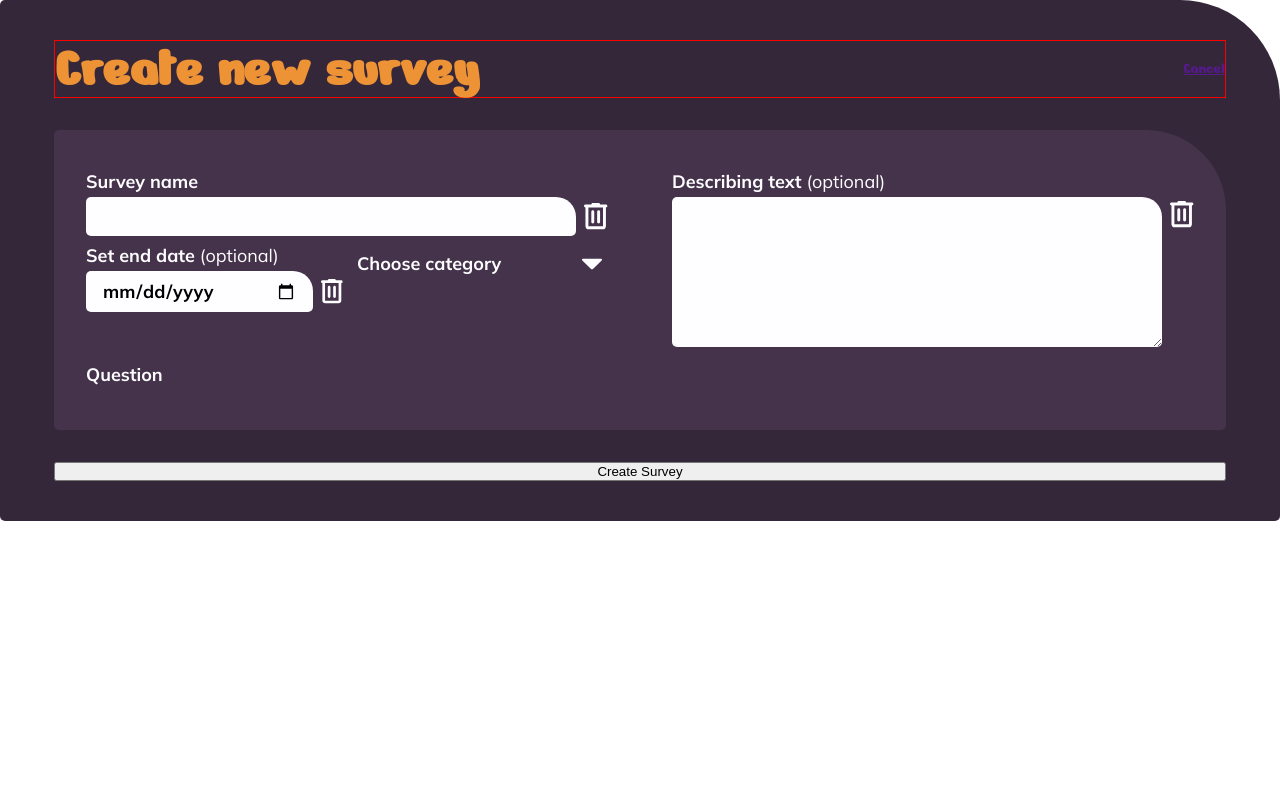
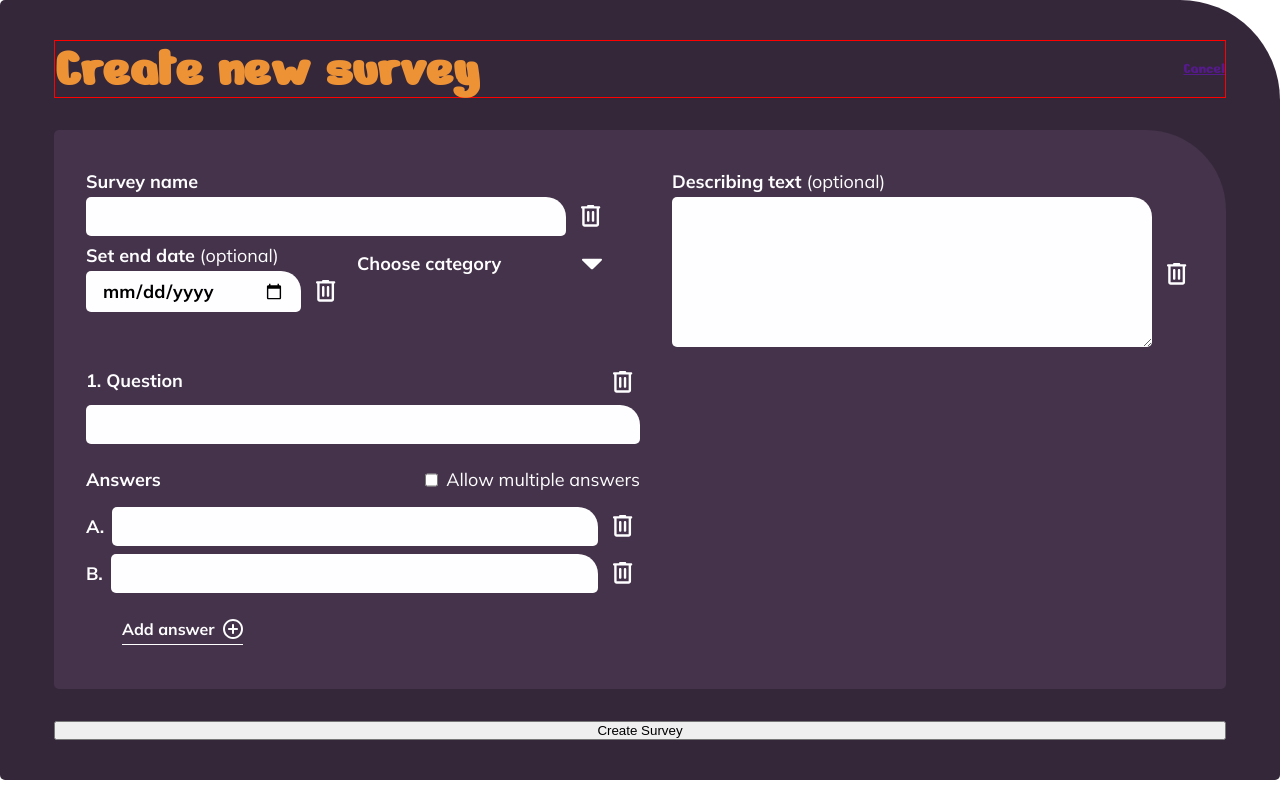
Before and after one commit to guhe78/poll_app, an Angular app: page / in a window 1280 px wide. Built offline with nearby package versions, Linux system fonts and the light colour scheme.

Commit message:
feat: style survey form add answers button icons

```diff
--- a/src/app/assets/icons/ui-svg.ts
+++ b/src/app/assets/icons/ui-svg.ts
@@ -18,4 +18,11 @@ export const uiIcons = {
 </svg>
 
   `,
+
+  plus: () => `
+    <svg viewBox="0 0 16 16" xmlns="http://www.w3.org/2000/svg">
+<path d="M7.2 8.8V11.2C7.2 11.4267 7.27667 11.6167 7.43 11.77C7.58333 11.9233 7.77333 12 8 12C8.22667 12 8.41667 11.9233 8.57 11.77C8.72333 11.6167 8.8 11.4267 8.8 11.2V8.8H11.2C11.4267 8.8 11.6167 8.72333 11.77 8.57C11.9233 8.41667 12 8.22667 12 8C12 7.77333 11.9233 7.58333 11.77 7.43C11.6167 7.27667 11.4267 7.2 11.2 7.2H8.8V4.8C8.8 4.57333 8.72333 4.38333 8.57 4.23C8.41667 4.07667 8.22667 4 8 4C7.77333 4 7.58333 4.07667 7.43 4.23C7.27667 4.38333 7.2 4.57333 7.2 4.8V7.2H4.8C4.57333 7.2 4.38333 7.27667 4.23 7.43C4.07667 7.58333 4 7.77333 4 8C4 8.22667 4.07667 8.41667 4.23 8.57C4.38333 8.72333 4.57333 8.8 4.8 8.8H7.2ZM8 16C6.89333 16 5.85333 15.79 4.88 15.37C3.90667 14.95 3.06 14.38 2.34 13.66C1.62 12.94 1.05 12.0933 0.63 11.12C0.21 10.1467 0 9.10667 0 8C0 6.89333 0.21 5.85333 0.63 4.88C1.05 3.90667 1.62 3.06 2.34 2.34C3.06 1.62 3.90667 1.05 4.88 0.63C5.85333 0.21 6.89333 0 8 0C9.10667 0 10.1467 0.21 11.12 0.63C12.0933 1.05 12.94 1.62 13.66 2.34C14.38 3.06 14.95 3.90667 15.37 4.88C15.79 5.85333 16 6.89333 16 8C16 9.10667 15.79 10.1467 15.37 11.12C14.95 12.0933 14.38 12.94 13.66 13.66C12.94 14.38 12.0933 14.95 11.12 15.37C10.1467 15.79 9.10667 16 8 16ZM8 14.4C9.78667 14.4 11.3 13.78 12.54 12.54C13.78 11.3 14.4 9.78667 14.4 8C14.4 6.21333 13.78 4.7 12.54 3.46C11.3 2.22 9.78667 1.6 8 1.6C6.21333 1.6 4.7 2.22 3.46 3.46C2.22 4.7 1.6 6.21333 1.6 8C1.6 9.78667 2.22 11.3 3.46 12.54C4.7 13.78 6.21333 14.4 8 14.4Z" fill="currentColor"/>
+</svg>
+
+  `,
 };
--- a/src/app/shared/components/survey-form/survey-form.html
+++ b/src/app/shared/components/survey-form/survey-form.html
@@ -77,15 +77,61 @@
       </div>
     </div>
   </div>
-  <div class="form-group">
-    <label>Question</label>
-    <div class="survey-form__questions" formArrayName="questions">
-      @for (question of questions.controls; track $index) {
-        <div class="survey-form__question" [formGroupName]="$index">
-          <input type="text" formControlName="question" />
-          <button type="button" (click)="remove($index)">Remove</button>
+  <div class="form-group survey-form-questions" formArrayName="questions">
+    <div class="survey-form-questions__question" [formGroupName]="0">
+      <div class="survey-form-questions__header">
+        <div class="survey-form-questions__header--label-container">
+          <label>
+            <span>{{ indexQuestions + 1 }}.</span>
+            Question
+          </label>
+          <button type="button" class="survey-form__delete-button" (click)="remove(1)">
+            <span
+              class="survey-form__delete-button--icon survey-form__delete-button--icon--textarea"
+              [innerHTML]="icons.trashcan"
+            ></span>
+          </button>
         </div>
-      }
+        <input type="text" formControlName="question" />
+      </div>
+      <div class="survey-form-answers">
+        <div class="survey-form-answers__header">
+          <label>Answers</label>
+          <div class="survey-form__input-button-container">
+            <input
+              class="survey-form__checkbox"
+              type="checkbox"
+              id="allowMultipleAnswers"
+              formControlName="allowMultipleAnswers"
+            />
+            <label for="allowMultipleAnswers" class="optional"> Allow multiple answers </label>
+          </div>
+        </div>
+        <div class="survey-form-answers__answers" formArrayName="answers">
+          @for (answer of answers.controls; track answer; let index = $index) {
+            <div class="form-group survey-form-answers__answer">
+              <label>{{ getAnswerLetter(index) }}.</label>
+
+              <input type="text" [formControlName]="index" />
+
+              <button
+                type="button"
+                class="survey-form__delete-button"
+                (click)="removeAnswer(index)"
+              >
+                <span class="survey-form__delete-button--icon" [innerHTML]="icons.trashcan"></span>
+              </button>
+            </div>
+          }
+        </div>
+        <button type="button" class="survey-form-answers__add-answer-button" (click)="addAnswer()">
+          Add answer
+          <span
+            class="survey-form-answers__add-answer-button--icon"
+            [innerHTML]="icons.plus"
+          ></span>
+        </button>
+      </div>
     </div>
   </div>
 </form>
--- a/src/app/shared/components/survey-form/survey-form.scss
+++ b/src/app/shared/components/survey-form/survey-form.scss
@@ -1,3 +1,14 @@
+.form-group {
+  display: flex;
+  flex-direction: column;
+  gap: 4px;
+}
+
+.optional {
+  font-weight: 400;
+  white-space: nowrap;
+}
+
 .survey-form {
   display: flex;
   flex-direction: column;
@@ -51,6 +62,13 @@
     border-radius: 5px 20px 5px 5px;
   }
 
+  &__checkbox {
+    display: block;
+    width: 20px;
+    height: 20px;
+    margin: 0;
+  }
+
   & textarea {
     min-height: 150px;
     resize: vertical;
@@ -90,6 +108,7 @@
 
   &__input-button-container {
     display: flex;
+    align-items: center;
     gap: 8px;
   }
 
@@ -99,7 +118,10 @@
     justify-content: center;
 
     width: 26px;
-    height: auto;
+    height: 26px;
+    flex: 0 0 26px;
+
+    margin: 4px;
 
     background-color: transparent;
     color: rgba(254, 253, 255, 1);
@@ -113,7 +135,14 @@
       justify-content: center;
 
       width: 100%;
+      max-width: 20px;
       height: 100%;
+
+      & svg {
+        width: 18px;
+        height: 20px;
+        fill: currentColor;
+      }
 
       &--textarea {
         align-items: flex-start;
@@ -206,7 +235,7 @@
 
   &__question {
     display: flex;
-    align-items: center;
+    flex-direction: column;
     gap: 8px;
   }
 
@@ -215,12 +244,98 @@
   }
 }
 
-.form-group {
-  display: flex;
-  flex-direction: column;
-  gap: 4px;
+.survey-form-questions {
+  width: 50%;
+
+  &__header {
+    display: flex;
+    flex-direction: column;
+    gap: 8px;
+  }
+
+  &__header--label-container {
+    display: flex;
+    justify-content: space-between;
+    align-items: center;
+    gap: 8px;
+  }
+
+  &__question {
+    display: flex;
+    flex-direction: column;
+    justify-content: center;
+    gap: 24px;
+  }
 }
 
-.optional {
-  font-weight: 400;
+.survey-form-answers {
+  display: flex;
+
+  flex-direction: column;
+  gap: 16px;
+
+  &__header {
+    display: flex;
+    justify-content: space-between;
+    align-items: center;
+  }
+
+  &__answers {
+    display: flex;
+    flex-direction: column;
+    height: auto;
+    gap: 8px;
+  }
+
+  &__answer {
+    flex-direction: row;
+    justify-content: space-between;
+    align-items: center;
+    gap: 8px;
+  }
+
+  &__add-answer-button {
+    display: flex;
+    align-self: flex-start;
+    width: auto;
+    gap: 8px;
+
+    padding: 10px 0;
+    margin-left: 36px;
+
+    font: inherit;
+    font-size: 16px;
+    font-weight: 700;
+    color: rgba(254, 253, 255, 1);
+
+    background-color: transparent;
+    border: none;
+    cursor: pointer;
+
+    position: relative;
+    //border-bottom: 1px solid rgba(255, 255, 255, 1);
+
+    &::after {
+      content: '';
+      position: absolute;
+      bottom: 4px;
+      width: 100%;
+      height: 1px;
+      background-color: rgba(255, 255, 255, 1);
+    }
+
+    &--icon {
+      display: flex;
+      align-items: center;
+      justify-content: center;
+
+      width: 20px;
+      height: 20px;
+
+      & svg {
+        width: 100%;
+        height: 100%;
+      }
+    }
+  }
 }
--- a/src/app/shared/components/survey-form/survey-form.ts
+++ b/src/app/shared/components/survey-form/survey-form.ts
@@ -1,5 +1,5 @@
 import { Component, inject } from '@angular/core';
-import { FormBuilder, ReactiveFormsModule } from '@angular/forms';
+import { FormArray, FormBuilder, FormControl, ReactiveFormsModule } from '@angular/forms';
 
 import { Surveys } from '../../../service/survey';
 import { uiIcons } from '../../../assets/icons';
@@ -16,10 +16,13 @@ export class SurveyForm {
   private surveyService = inject(Surveys);
   private sanitizer = inject(DomSanitizer);
 
+  indexQuestions = 0;
+
   readonly icons = {
     dropdownDownArrow: this.sanitizer.bypassSecurityTrustHtml(uiIcons.dropdownDownArrow()),
     dropdownUpArrow: this.sanitizer.bypassSecurityTrustHtml(uiIcons.dropdownUpArrow()),
     trashcan: this.sanitizer.bypassSecurityTrustHtml(uiIcons.trashcan()),
+    plus: this.sanitizer.bypassSecurityTrustHtml(uiIcons.plus()),
   };
 
   survey = this.surveyService.surveyDetail;
@@ -43,11 +46,24 @@ export class SurveyForm {
     category: [''],
     endDate: [this.survey().date],
     description: [this.survey().description],
-    questions: this.formBuilder.array([]),
+    questions: this.formBuilder.array([
+      this.formBuilder.group({
+        question: [''],
+        allowMultipleAnswers: [false],
+        answers: this.formBuilder.array([
+          this.formBuilder.control(''),
+          this.formBuilder.control(''),
+        ]),
+      }),
+    ]),
   });
 
-  get questions() {
-    return this.surveyForm.controls.questions;
+  get questions(): FormArray {
+    return this.surveyForm.get('questions') as FormArray;
+  }
+
+  get answers(): FormArray {
+    return this.questions.at(0).get('answers') as FormArray;
   }
 
   toggleCategoryDropdown(): void {
@@ -77,4 +93,16 @@ export class SurveyForm {
   remove(index: number): void {
     this.questions.removeAt(index);
   }
+
+  addAnswer(): void {
+    this.answers.push(this.formBuilder.control(''));
+  }
+
+  removeAnswer(index: number): void {
+    this.answers.removeAt(index);
+  }
+
+  getAnswerLetter(index: number): string {
+    return String.fromCharCode(65 + index);
+  }
 }
```
